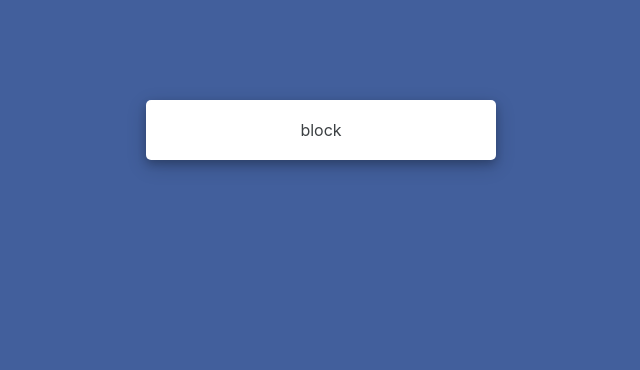
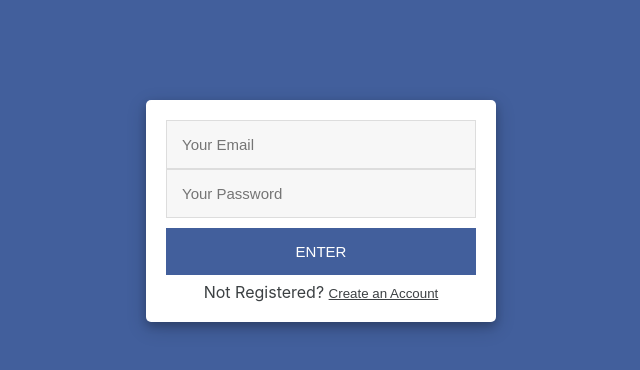
Before and after one commit to Vinoth6194/react_fire_expense_tracker, a React (Create React App) app: page / in a window 1280 px wide. Shown: the top 370 px of the page, without its empty margins (319-959 px from the left). Built offline with nearby package versions, Linux system fonts and the light colour scheme.

Commit message:
login form complete

```diff
--- a/src/components/Forms/Login.css
+++ b/src/components/Forms/Login.css
@@ -0,0 +1,23 @@
+.regField {
+  width: 100%;
+  background-color: #f7f7f7;
+  color: #000;
+  border: 1px solid #ddd;
+  padding: 15px;
+  box-sizing: border-box;
+  font-size: 15px;
+}
+
+.submitBtn {
+  width: 100%;
+  background: #425f9c;
+  border: 0;
+  color: white;
+  padding: 15px;
+  margin: 10px 0 0 0;
+  font-size: 15px;
+  cursor: pointer;
+}
+/* ::placeholder {
+  color: red;
+} */
--- a/src/components/Forms/Login.jsx
+++ b/src/components/Forms/Login.jsx
@@ -0,0 +1,30 @@
+import React, { Component } from "react";
+import "./Login.css";
+export default class Login extends Component {
+  state = {
+    email: "",
+    password: "",
+    fileErrors: "",
+  };
+  render() {
+    return (
+      <>
+        <form>
+          <input
+            type="text"
+            className="regField"
+            placeholder="Your Email"
+            name="email"
+          />
+          <input
+            type="password"
+            className="regField"
+            placeholder="Your Password"
+            name="password"
+          />
+          <input type="submit" className="submitBtn" value="ENTER" />
+        </form>
+      </>
+    );
+  }
+}
--- a/src/components/Main.css
+++ b/src/components/Main.css
@@ -11,3 +11,18 @@
   display: table;
   box-shadow: 0 4px 8px 0 rgba(0, 0, 0, 0.2), 0 6px 20px 0 rgba(0, 0, 0, 0.19);
 }
+
+.underLine {
+  text-align: center;
+  margin: 7px 0 0 0;
+  display: block;
+}
+
+.linkBtn {
+  background-color: unset;
+  border: 0;
+  text-decoration: underline;
+  color: #3c4043;
+  padding: 0;
+  margin: 0;
+}
--- a/src/components/Main.jsx
+++ b/src/components/Main.jsx
@@ -1,4 +1,5 @@
 import React, { Component } from "react";
+import Login from "./Forms/Login";
 import "./Main.css";
 export default class Main extends Component {
   state = {
@@ -8,7 +9,13 @@ export default class Main extends Component {
   render() {
     return (
       <>
-        <div className="mainBlock"> block</div>
+        <div className="mainBlock">
+          <Login />
+          <span className="underLine">
+            Not Registered?{" "}
+            <button className="linkBtn">Create an Account</button>
+          </span>
+        </div>
       </>
     );
   }
```
Also changed, not shown: 1 other file (tests, documents, lock files or other folders).
